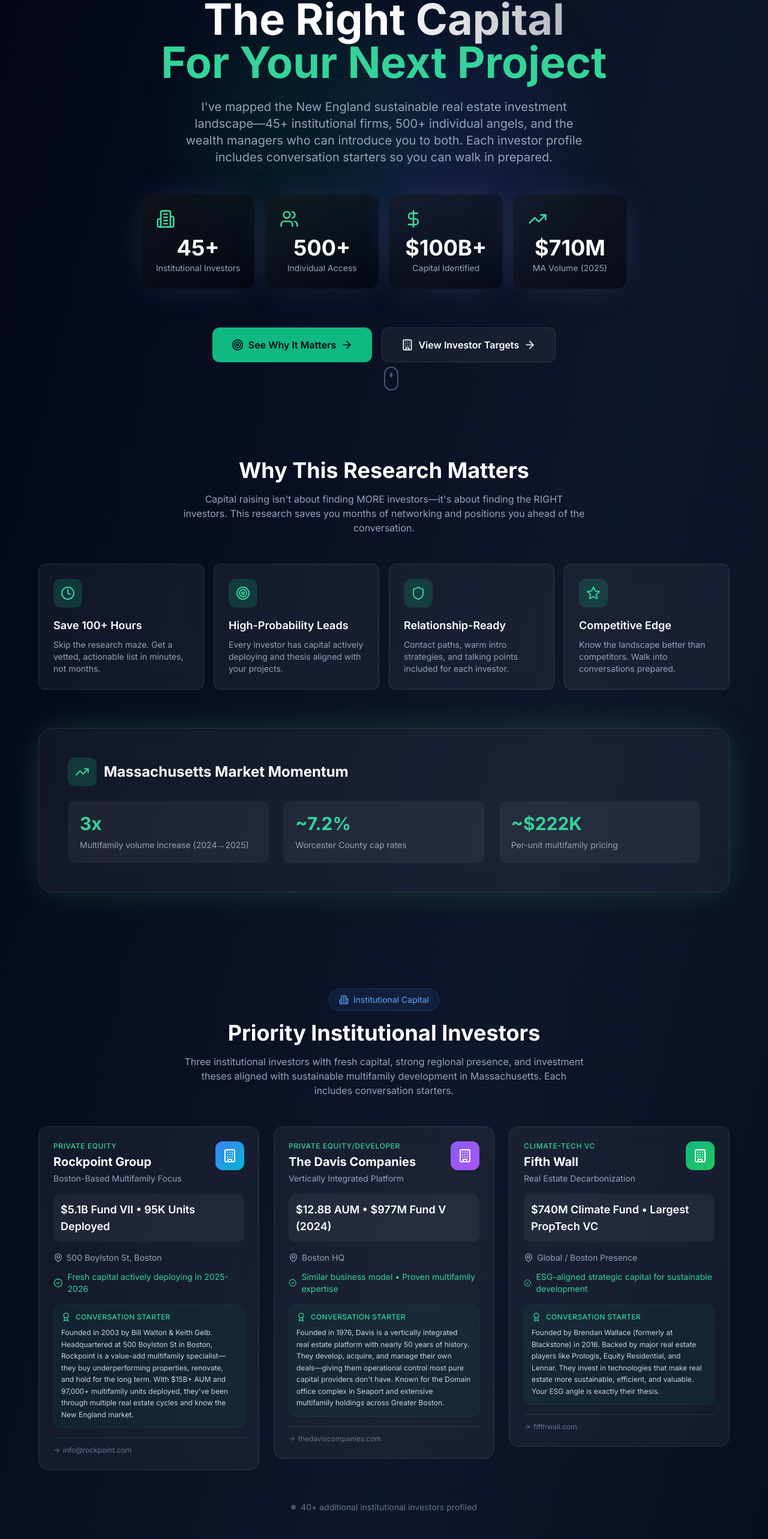
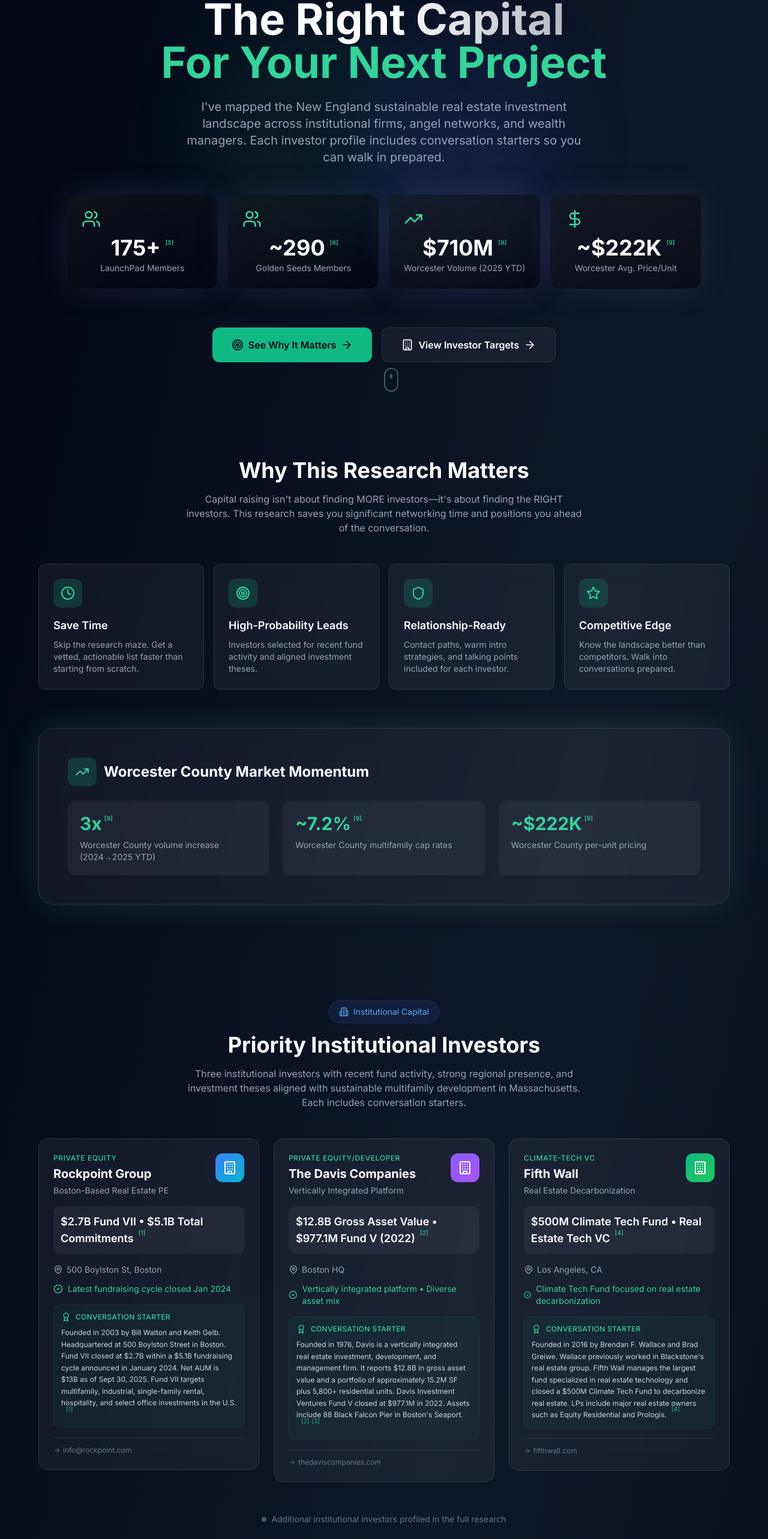
Before and after one commit to JonDipilato/investor-finder, a Next.js app in the folder web/: page / in a window 1280 px wide. Shown: the part 178-2744 px from the top of the page at 60% size. Built offline with nearby package versions, Linux system fonts and the light colour scheme.

Commit message:
Update investor data with verified details and sources

```diff
--- a/web/app/page.tsx
+++ b/web/app/page.tsx
@@ -2,42 +2,48 @@
 
 import { useEffect, useState } from "react";
 import { motion } from "framer-motion";
-import { Building2, Users, TrendingUp, Target, ArrowRight, Building, Zap, Leaf, Globe, CheckCircle2, Mail, MapPin, DollarSign, Sparkles, Clock, Shield, Star, Phone, Award } from "lucide-react";
+import { Building2, Users, TrendingUp, Target, ArrowRight, Building, Leaf, Globe, CheckCircle2, Mail, MapPin, DollarSign, Sparkles, Clock, Shield, Star, Phone, Award } from "lucide-react";
 
-// Investor data with verified backstories - Updated Jan 2, 2026 v2
+// Investor data - Updated Jan 2, 2026 v2
 const institutionalInvestors = [
   {
     name: "Rockpoint Group",
     type: "Private Equity",
-    tagline: "Boston-Based Multifamily Focus",
-    highlight: "$5.1B Fund VII • 95K Units Deployed",
+    tagline: "Boston-Based Real Estate PE",
+    highlight: "$2.7B Fund VII • $5.1B Total Commitments",
+    highlightSources: [1],
     location: "500 Boylston St, Boston",
-    fit: "Fresh capital actively deploying in 2025-2026",
+    fit: "Latest fundraising cycle closed Jan 2024",
     color: "from-blue-500 to-cyan-500",
     action: "info@rockpoint.com",
-    backstory: "Founded in 2003 by Bill Walton & Keith Gelb. Headquartered at 500 Boylston St in Boston, Rockpoint is a value-add multifamily specialist—they buy underperforming properties, renovate, and hold for the long term. With $15B+ AUM and 97,000+ multifamily units deployed, they've been through multiple real estate cycles and know the New England market.",
+    backstory: "Founded in 2003 by Bill Walton and Keith Gelb. Headquartered at 500 Boylston Street in Boston. Fund VII closed at $2.7B within a $5.1B fundraising cycle announced in January 2024. Net AUM is $13B as of Sept 30, 2025. Fund VII targets multifamily, industrial, single-family rental, hospitality, and select office investments in the U.S.",
+    backstorySources: [1],
   },
   {
     name: "The Davis Companies",
     type: "Private Equity/Developer",
     tagline: "Vertically Integrated Platform",
-    highlight: "$12.8B AUM • $977M Fund V (2024)",
+    highlight: "$12.8B Gross Asset Value • $977.1M Fund V (2022)",
+    highlightSources: [2],
     location: "Boston HQ",
-    fit: "Similar business model • Proven multifamily expertise",
+    fit: "Vertically integrated platform • Diverse asset mix",
     color: "from-violet-500 to-purple-500",
     action: "thedaviscompanies.com",
-    backstory: "Founded in 1976, Davis is a vertically integrated real estate platform with nearly 50 years of history. They develop, acquire, and manage their own deals—giving them operational control most pure capital providers don't have. Known for the Domain office complex in Seaport and extensive multifamily holdings across Greater Boston.",
+    backstory: "Founded in 1976, Davis is a vertically integrated real estate investment, development, and management firm. It reports $12.8B in gross asset value and a portfolio of approximately 15.2M SF plus 5,800+ residential units. Davis Investment Ventures Fund V closed at $977.1M in 2022. Assets include 88 Black Falcon Pier in Boston's Seaport.",
+    backstorySources: [2, 3],
   },
   {
     name: "Fifth Wall",
     type: "Climate-Tech VC",
     tagline: "Real Estate Decarbonization",
-    highlight: "$740M Climate Fund • Largest PropTech VC",
-    location: "Global / Boston Presence",
-    fit: "ESG-aligned strategic capital for sustainable development",
+    highlight: "$500M Climate Tech Fund • Real Estate Tech VC",
+    highlightSources: [4],
+    location: "Los Angeles, CA",
+    fit: "Climate Tech Fund focused on real estate decarbonization",
     color: "from-emerald-500 to-green-500",
     action: "fifthwall.com",
-    backstory: "Founded by Brendan Wallace (formerly at Blackstone) in 2016. Backed by major real estate players like Prologis, Equity Residential, and Lennar. They invest in technologies that make real estate more sustainable, efficient, and valuable. Your ESG angle is exactly their thesis.",
+    backstory: "Founded in 2016 by Brendan F. Wallace and Brad Greiwe. Wallace previously worked in Blackstone's real estate group. Fifth Wall manages the largest fund specialized in real estate technology and closed a $500M Climate Tech Fund to decarbonize real estate. LPs include major real estate owners such as Equity Residential and Prologis.",
+    backstorySources: [4],
   },
 ];
 
@@ -47,33 +53,26 @@
     type: "Angel Network",
     tagline: "New England's Most Active Angels",
     highlight: "175+ Members • $125M+ Deployed Since 2001",
+    highlightSources: [5],
     location: "Boston, MA",
     fit: "Apply online to present • Direct access to individual wealth",
     color: "from-orange-500 to-amber-500",
     action: "launchpadventuregroup.com",
-    backstory: "Active since 2001, LaunchPad has 175+ individual investor members who've deployed $125M+ into 150+ startups. Unlike pooled angel funds, each member invests directly—so one presentation can build 175 individual relationships. Led by Managing Director Ian Levine, their Catalyst networking events are where deals actually get done in New England.",
+    backstory: "Active since 2001, LaunchPad has 175+ individual investor members who've deployed $125M+ into 150+ startups. Unlike pooled angel funds, each member invests directly, so one presentation can build many individual relationships. Their Catalyst networking events are a key entry point for founders.",
+    backstorySources: [5],
   },
   {
     name: "Golden Seeds",
     type: "Angel Network",
-    tagline: "280+ Members Nationwide • Boston Chapter Active",
+    tagline: "Nearly 290 Members Nationwide • Women-Led Investing",
     highlight: "Women-Led Investing • Multiple Sectors",
-    location: "Boston Chapter",
-    fit: "Active Boston chapter • Diverse investor base",
+    highlightSources: [6],
+    location: "Nationwide",
+    fit: "Large national network • Women-led focus",
     color: "from-yellow-500 to-amber-500",
-    action: "goldenseeds.com (Boston Chapter)",
-    backstory: "Founded in 2005, Golden Seeds has grown to 280+ members nationwide with active chapters including Boston. They've deployed $175M+ into 235+ companies led by women and diverse founders. Their Boston chapter is active in climate tech and real estate—your sustainable development approach aligns with their investment thesis.",
-  },
-  {
-    name: "Joe Caruso",
-    type: "Super-Angel",
-    tagline: "Bantam Group • 'Grand Vizier' Model",
-    highlight: "269+ Investments • 74+ Exits",
-    location: "Boston, MA",
-    fit: "Boston's most connected super-angel • Hands-on advisory",
-    color: "from-rose-500 to-pink-500",
-    action: "Network through Boston tech ecosystem",
-    backstory: "A Boston legend. Joe operates Bantam Group almost as a one-person show—he's made 269+ investments and overseen 74+ exits. Known as the 'Grand Vizier' for his hands-on advisory approach. He doesn't just write checks; he wakes founders up, mediates disputes, and makes introductions. Find him through Boston tech events or Common Angels.",
+    action: "goldenseeds.com",
+    backstory: "Founded in 2004, Golden Seeds has grown to nearly 290 members nationwide. The network has invested over $190M in 260+ companies and is one of the largest and most active angel groups in the U.S.",
+    backstorySources: [6],
   },
 ];
 
@@ -81,34 +80,132 @@
   {
     name: "Eastern Bank - Cambridge Trust",
     type: "Wealth Management",
-    highlight: "$9.2B AUM • Largest Bank-Owned Advisor in MA",
+    highlight: "$8.4B AUM • Largest Bank-Owned Advisor in MA",
+    sources: [7],
     contact: "Wealth Management Division",
-    fit: "Gatekeeper to 100+ HNW family clients",
-    backstory: "Eastern Bank acquired Cambridge Trust in July 2024, creating Massachusetts's largest bank-owned investment advisor with $9.2B AUM. Their wealth management division serves families with substantial real estate holdings and actively seeks alternative investments for clients seeking diversification beyond stocks and bonds.",
+    fit: "Gatekeeper to high-net-worth family clients",
+    backstory: "The 2024 combination of Eastern Bank and Cambridge Trust created Massachusetts's largest bank-owned investment advisor with approximately $8.4B AUM. Their wealth management division serves families with substantial real estate holdings and seeks alternative investments for diversification beyond stocks and bonds.",
   },
   {
     name: "Bessemer Trust",
     type: "Multi-Family Office",
     highlight: "118 Years • Boston Office",
+    sources: [8],
     contact: "bessemertrust.com/wealth-management-boston",
-    fit: "Multi-gen family wealth • Real estate allocations",
-    backstory: "Bessemer has been managing family wealth since 1907—that's 118 years through market crashes, wars, and cycles. Their Boston office serves multi-generational families who allocate 15-25% to real estate. They're not looking for quick wins—they're looking for long-term relationships with proven developers.",
+    fit: "Multi-gen family wealth • Private wealth management",
+    backstory: "Bessemer has been managing family wealth since 1907—that's 118 years through market cycles. Their Boston office serves multi-generational families and focuses on long-term relationships with proven developers.",
   },
 ];
 
 const marketStats = [
-  { label: "Institutional Investors", value: "45+", icon: Building2 },
-  { label: "Individual Access", value: "500+", icon: Users },
-  { label: "Capital Identified", value: "$100B+", icon: DollarSign },
-  { label: "MA Volume (2025)", value: "$710M", icon: TrendingUp },
+  { label: "LaunchPad Members", value: "175+", icon: Users, sources: [5] },
+  { label: "Golden Seeds Members", value: "~290", icon: Users, sources: [6] },
+  { label: "Worcester Volume (2025 YTD)", value: "$710M", icon: TrendingUp, sources: [9] },
+  { label: "Worcester Avg. Price/Unit", value: "~$222K", icon: DollarSign, sources: [9] },
 ];
 
 const benefits = [
-  { icon: Clock, title: "Save 100+ Hours", desc: "Skip the research maze. Get a vetted, actionable list in minutes, not months." },
-  { icon: Target, title: "High-Probability Leads", desc: "Every investor has capital actively deploying and thesis aligned with your projects." },
+  { icon: Clock, title: "Save Time", desc: "Skip the research maze. Get a vetted, actionable list faster than starting from scratch." },
+  { icon: Target, title: "High-Probability Leads", desc: "Investors selected for recent fund activity and aligned investment theses." },
   { icon: Shield, title: "Relationship-Ready", desc: "Contact paths, warm intro strategies, and talking points included for each investor." },
   { icon: Star, title: "Competitive Edge", desc: "Know the landscape better than competitors. Walk into conversations prepared." },
 ];
+
+const footnotes = [
+  {
+    id: 1,
+    label: "Rockpoint fundraising, AUM, and HQ",
+    links: [
+      { label: "Rockpoint Raises $5.1B (Jan 17, 2024)", url: "https://rockpoint.com/2024/01/17/rockpoint-raises-5-1-billion-in-latest-fundraising-cycle/" },
+      { label: "Rockpoint Firm Overview", url: "https://rockpoint.com/firm-overview/" },
+      { label: "Rockpoint Contact", url: "https://rockpoint.com/contact/" },
+    ],
+  },
+  {
+    id: 2,
+    label: "Davis fund size/year and gross asset value",
+    links: [
+      { label: "Davis Company Overview", url: "https://www.thedaviscompanies.com/company" },
+      { label: "Davis Asset Management Job Description (Nov 2025)", url: "https://www.thedaviscompanies.com/wp-content/uploads/2025/11/Job-Description-Senior-Associate-AM-11.18.2025.pdf" },
+    ],
+  },
+  {
+    id: 3,
+    label: "Davis Seaport asset reference",
+    links: [
+      { label: "Davis Cappy Daume Recognition (Jan 2021)", url: "https://www.thedaviscompanies.com/boston-real-estate-times-announces-its-10-outstanding-women-of-2021-cappy-daume/" },
+    ],
+  },
+  {
+    id: 4,
+    label: "Fifth Wall founding and climate fund",
+    links: [
+      { label: "Fifth Wall (firm) - Wikipedia", url: "https://en.wikipedia.org/wiki/Fifth_Wall_(firm)" },
+      { label: "Fifth Wall About", url: "https://www.fifthwall.com/about" },
+    ],
+  },
+  {
+    id: 5,
+    label: "LaunchPad Venture Group member and investment stats",
+    links: [
+      { label: "LaunchPad Who We Are", url: "https://www.launchpadventuregroup.com/who-we-are" },
+    ],
+  },
+  {
+    id: 6,
+    label: "Golden Seeds membership and investment stats",
+    links: [
+      { label: "Golden Seeds Homepage", url: "https://goldenseeds.com/" },
+      { label: "Golden Seeds Membership", url: "https://goldenseeds.com/angel-network" },
+    ],
+  },
+  {
+    id: 7,
+    label: "Eastern Bank / Cambridge Trust combination and AUM",
+    links: [
+      { label: "Cambridge Trust About", url: "https://www.cambridgetrust.com/about-us" },
+    ],
+  },
+  {
+    id: 8,
+    label: "Bessemer Trust founding year and Boston office",
+    links: [
+      { label: "Bessemer Trust Boston", url: "https://www.bessemertrust.com/wealth-management-boston" },
+    ],
+  },
+  {
+    id: 9,
+    label: "Worcester County multifamily volume, pricing, and cap rates",
+    links: [
+      { label: "NPCG Worcester County Market Report (Dec 16, 2025)", url: "https://northeastpcg.com/worcester-county-ma-market-report/" },
+    ],
+  },
+];
+
+function FootnoteRef({ id }: { id: number }) {
+  return (
+    <sup className="ml-1 align-super text-[10px] text-emerald-400/80">
+      <a
+        href={`#footnote-${id}`}
+        className="hover:text-emerald-300 transition-colors"
+        aria-label={`Footnote ${id}`}
+      >
+        [{id}]
+      </a>
+    </sup>
+  );
+}
+
+function FootnoteRefs({ ids }: { ids?: number[] }) {
+  if (!ids || ids.length === 0) return null;
+  return (
+    <span className="ml-1">
+      {ids.map((id) => (
+        <FootnoteRef key={id} id={id} />
+      ))}
+    </span>
+  );
+}
 
 function StatCard({ stat, index }: { stat: typeof marketStats[0]; index: number }) {
   const [count, setCount] = useState(0);
@@ -128,7 +225,10 @@
       <div className="glass-dark rounded-2xl p-6 glow hover:scale-105 transition-transform duration-300">
         <div className="absolute inset-0 bg-gradient-to-br from-white/5 to-transparent rounded-2xl" />
         <stat.icon className="w-8 h-8 text-emerald-400 mb-3" />
-        <div className="text-4xl font-bold text-white mb-1">{stat.value}</div>
+        <div className="text-4xl font-bold text-white mb-1">
+          {stat.value}
+          <FootnoteRefs ids={stat.sources} />
+        </div>
         <div className="text-slate-400 text-sm">{stat.label}</div>
       </div>
     </motion.div>
@@ -195,7 +295,10 @@
           </div>
 
           <div className="bg-white/5 rounded-xl p-3 mb-4">
-            <div className="text-lg font-semibold text-white">{investor.highlight}</div>
+            <div className="text-lg font-semibold text-white">
+              {investor.highlight}
+              <FootnoteRefs ids={investor.highlightSources} />
+            </div>
           </div>
 
           <div className="flex items-center gap-4 text-sm text-slate-400 mb-3">
@@ -216,7 +319,10 @@
               <Award className="w-4 h-4 text-emerald-400" />
               <span className="text-xs font-medium text-emerald-400 uppercase tracking-wide">Conversation Starter</span>
             </div>
-            <p className="text-slate-300 text-xs leading-relaxed">{investor.backstory}</p>
+            <p className="text-slate-300 text-xs leading-relaxed">
+              {investor.backstory}
+              <FootnoteRefs ids={investor.backstorySources} />
+            </p>
           </div>
 
           <div className="pt-3 border-t border-white/10">
@@ -281,11 +387,11 @@
             initial={{ opacity: 0, y: 30 }}
             animate={{ opacity: 1, y: 0 }}
             transition={{ duration: 0.8, delay: 0.2 }}
-            className="text-xl text-slate-400 max-w-2xl mx-auto mb-12"
-          >
-            I've mapped the New England sustainable real estate investment landscape—45+ institutional firms,
-            500+ individual angels, and the wealth managers who can introduce you to both. Each investor profile
-            includes conversation starters so you can walk in prepared.
+          className="text-xl text-slate-400 max-w-2xl mx-auto mb-12"
+        >
+            I've mapped the New England sustainable real estate investment landscape across institutional firms,
+            angel networks, and wealth managers. Each investor profile includes conversation starters so you can
+            walk in prepared.
           </motion.p>
 
           <motion.div
@@ -343,7 +449,7 @@
             <h2 className="text-4xl font-bold text-white mb-4">Why This Research Matters</h2>
             <p className="text-slate-400 max-w-2xl mx-auto">
               Capital raising isn't about finding MORE investors—it's about finding the RIGHT investors.
-              This research saves you months of networking and positions you ahead of the conversation.
+              This research saves you significant networking time and positions you ahead of the conversation.
             </p>
           </motion.div>
 
@@ -365,21 +471,30 @@
               <div className="w-12 h-12 rounded-xl bg-emerald-500/20 flex items-center justify-center">
                 <TrendingUp className="w-6 h-6 text-emerald-400" />
               </div>
-              <h2 className="text-2xl font-bold text-white">Massachusetts Market Momentum</h2>
+              <h2 className="text-2xl font-bold text-white">Worcester County Market Momentum</h2>
             </div>
 
             <div className="grid md:grid-cols-3 gap-6">
               <div className="bg-white/5 rounded-xl p-5">
-                <div className="text-3xl font-bold text-emerald-400 mb-2">3x</div>
-                <div className="text-slate-400 text-sm">Multifamily volume increase (2024→2025)</div>
+                <div className="text-3xl font-bold text-emerald-400 mb-2">
+                  3x
+                  <FootnoteRef id={9} />
+                </div>
+                <div className="text-slate-400 text-sm">Worcester County volume increase (2024→2025 YTD)</div>
               </div>
               <div className="bg-white/5 rounded-xl p-5">
-                <div className="text-3xl font-bold text-emerald-400 mb-2">~7.2%</div>
-                <div className="text-slate-400 text-sm">Worcester County cap rates</div>
+                <div className="text-3xl font-bold text-emerald-400 mb-2">
+                  ~7.2%
+                  <FootnoteRef id={9} />
+                </div>
+                <div className="text-slate-400 text-sm">Worcester County multifamily cap rates</div>
               </div>
               <div className="bg-white/5 rounded-xl p-5">
-                <div className="text-3xl font-bold text-emerald-400 mb-2">~$222K</div>
-                <div className="text-slate-400 text-sm">Per-unit multifamily pricing</div>
+                <div className="text-3xl font-bold text-emerald-400 mb-2">
+                  ~$222K
+                  <FootnoteRef id={9} />
+                </div>
+                <div className="text-slate-400 text-sm">Worcester County per-unit pricing</div>
               </div>
             </div>
           </motion.div>
@@ -402,7 +517,7 @@
             </div>
             <h2 className="text-4xl font-bold text-white mb-4">Priority Institutional Investors</h2>
             <p className="text-slate-400 max-w-2xl mx-auto">
-              Three institutional investors with fresh capital, strong regional presence, and investment theses
+              Three institutional investors with recent fund activity, strong regional presence, and investment theses
               aligned with sustainable multifamily development in Massachusetts. Each includes conversation starters.
             </p>
           </motion.div>
@@ -422,7 +537,7 @@
           >
             <div className="inline-flex items-center gap-2 text-slate-500 text-sm">
               <span className="w-2 h-2 rounded-full bg-slate-600" />
-              40+ additional institutional investors profiled
+              Additional institutional investors profiled in the full research
             </div>
           </motion.div>
         </div>
@@ -444,12 +559,12 @@
             </div>
             <h2 className="text-4xl font-bold text-white mb-4">Individual Investor Access</h2>
             <p className="text-slate-400 max-w-2xl mx-auto">
-              Three high-value channels to access 500+ individual investors through angel networks, super-angels,
-              and women-led investing groups. Each includes conversation starters.
+              Two high-value channels to access individual investors through angel networks and women-led
+              investing groups. Each includes conversation starters.
             </p>
           </motion.div>
 
-          <div className="grid md:grid-cols-3 gap-6">
+          <div className="grid md:grid-cols-2 gap-6">
             {individualInvestors.map((investor, index) => (
               <InvestorCard key={investor.name} investor={investor} index={index} />
             ))}
@@ -502,7 +617,10 @@
                 className="glass rounded-xl p-6"
               >
                 <h3 className="text-lg font-semibold text-white mb-2">{wm.name}</h3>
-                <div className="text-emerald-400 text-sm mb-3">{wm.highlight}</div>
+                <div className="text-emerald-400 text-sm mb-3">
+                  {wm.highlight}
+                  <FootnoteRefs ids={wm.sources} />
+                </div>
                 <div className="text-slate-400 text-sm mb-3">{wm.contact}</div>
                 <div className="text-slate-500 text-xs mb-3">{wm.fit}</div>
                 <div className="bg-violet-500/5 border border-violet-500/10 rounded-lg p-3">
@@ -556,6 +674,44 @@
         </div>
       </section>
 
+      {/* Sources */}
+      <section id="sources" className="relative py-12 px-6">
+        <div className="max-w-4xl mx-auto">
+          <div className="glass rounded-3xl p-6 md:p-8 border border-white/10">
+            <div className="flex items-center gap-3 mb-6">
+              <div className="w-10 h-10 rounded-xl bg-emerald-500/20 flex items-center justify-center">
+                <Shield className="w-5 h-5 text-emerald-400" />
+              </div>
+              <div>
+                <h2 className="text-xl font-bold text-white">Sources</h2>
+                <p className="text-slate-400 text-xs">Footnotes for the claims on this page.</p>
+              </div>
+            </div>
+            <ol className="space-y-4 text-xs text-slate-400">
+              {footnotes.map((note) => (
+                <li key={note.id} id={`footnote-${note.id}`} className="leading-relaxed">
+                  <span className="text-emerald-400 font-semibold">[{note.id}]</span>{" "}
+                  <span className="text-slate-300">{note.label}:</span>
+                  <div className="mt-2 flex flex-col gap-1">
+                    {note.links.map((link) => (
+                      <a
+                        key={link.url}
+                        href={link.url}
+                        className="text-slate-400 hover:text-emerald-300 transition-colors break-all"
+                        target="_blank"
+                        rel="noreferrer"
+                      >
+                        {link.label}
+                      </a>
+                    ))}
+                  </div>
+                </li>
+              ))}
+            </ol>
+          </div>
+        </div>
+      </section>
+
       {/* Footer */}
       <footer className="relative py-12 px-6 border-t border-white/5">
         <div className="max-w-6xl mx-auto text-center">
```
Also changed, not shown: 1 other file (tests, documents, lock files or other folders).
